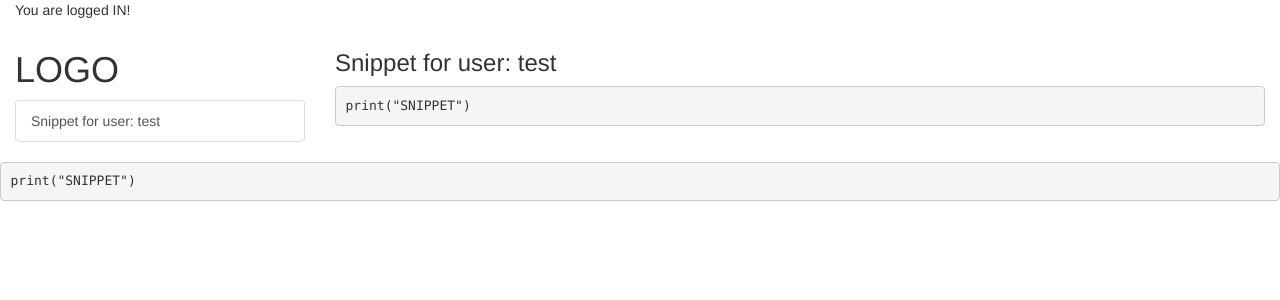
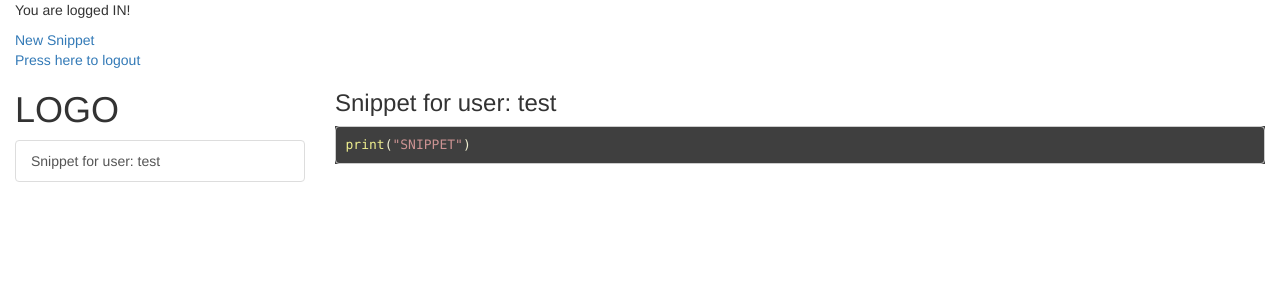
Before and after one commit to don1997/csm, a Flask app: page /dashboard/4 in a window 1280 px wide. Shown: the top 300 px of the page. Run offline with Flask 2, Linux system fonts and the light colour scheme; a user stored in the database is signed in; data comes from the database, SQL or seed files in the repository; both versions use the stored data as it was after the commit; data that the repository does not hold is empty; some libraries are stand-ins or nearby versions.

Commit message:
working dash

```diff
--- /dev/null
+++ b/src/app/static/css/custom.css
@@ -0,0 +1,3 @@
+pre {
+    background-color: transparent !important;
+}
--- a/src/app/static/pygments.css
+++ b/src/app/static/pygments.css
@@ -3,6 +3,10 @@ td.linenos .normal { color: #5d6262; background-color: #353535; padding-left: 5p
 span.linenos { color: #5d6262; background-color: #353535; padding-left: 5px; padding-right: 5px; }
 td.linenos .special { color: #7a8080; background-color: #353535; padding-left: 5px; padding-right: 5px; }
 span.linenos.special { color: #7a8080; background-color: #353535; padding-left: 5px; padding-right: 5px; }
+.custom-highlight .pre {
+    background-color: #461a11!important;
+}
+
 .highlight .hll { background-color: #484848 }
 .highlight { background: #3f3f3f; color: #dcdccc }
 .highlight .c { color: #7f9f7f; font-style: italic } /* Comment */
--- a/src/app/templates/dashboard.html
+++ b/src/app/templates/dashboard.html
@@ -1,17 +1,22 @@
 {% extends "my_base.html" %}
 
-<link rel="stylesheet" href="{{ url_for('static', filename='pygments.css') }}">
 
 
 
 
 {% block content %}
+<link rel="stylesheet" href="{{ url_for('static', filename='css/custom.css') }}">
+
+<link rel="stylesheet" href="{{ url_for('static', filename='pygments.css') }}">
 
 
 
 <div class="container-fluid">
     <!--NEEDED FOR TEST!-->
     <p>You are logged IN!</p>
+    <a href="{{url_for('main.new_snippet')}}"> New Snippet</a><br>
+    <a href="{{url_for('main.logout')}}">Press here to logout</a><br>
+
 
     <div class="row">
         <!-- Sidebar with Snippets -->
@@ -26,24 +31,10 @@
             </div>
         </div>
 
-        <!-- Main content area -->
-        <!--
-        <div class="col-md-8 col-lg-9">
-            <div class="card">
-                <div class="card-body">
-                    {% if selected_snippet %}
-                    <h3>{{ selected_snippet.title }}</h3>
-                    <pre><code>{{ selected_snippet.content }}</code></pre>
-                    {% else %}
-                    <p>Select a snippet from the list to view its content here.</p>
-                    {% endif %}
-                </div>
-            </div>
-        </div>
-    -->
     <div class="col-md-8 col-lg-9">
-        <div class="card">
-            <div class="card-body">
+        <div class="card border">
+            <div class="custom-highlight">
+
                 {% if selected_snippet %}
                 <h3>{{ selected_snippet.title }}</h3>
                 <!-- Render the highlighted code -->
@@ -54,9 +45,8 @@
             </div>
         </div>
     </div>
-
     </div>
 </div>
-{{ highlighted_code | safe }}
+
 
 {% endblock %}
--- a/src/app/templates/my_base.html
+++ b/src/app/templates/my_base.html
@@ -1,5 +1,7 @@
 {% extends "bootstrap/base.html" %}
 {% import "bootstrap/wtf.html" as wtf %}
+
+
 
 {% block title %}<!--Title -->{% endblock %}
 
```
Also changed, not shown: src/app/database.db.
